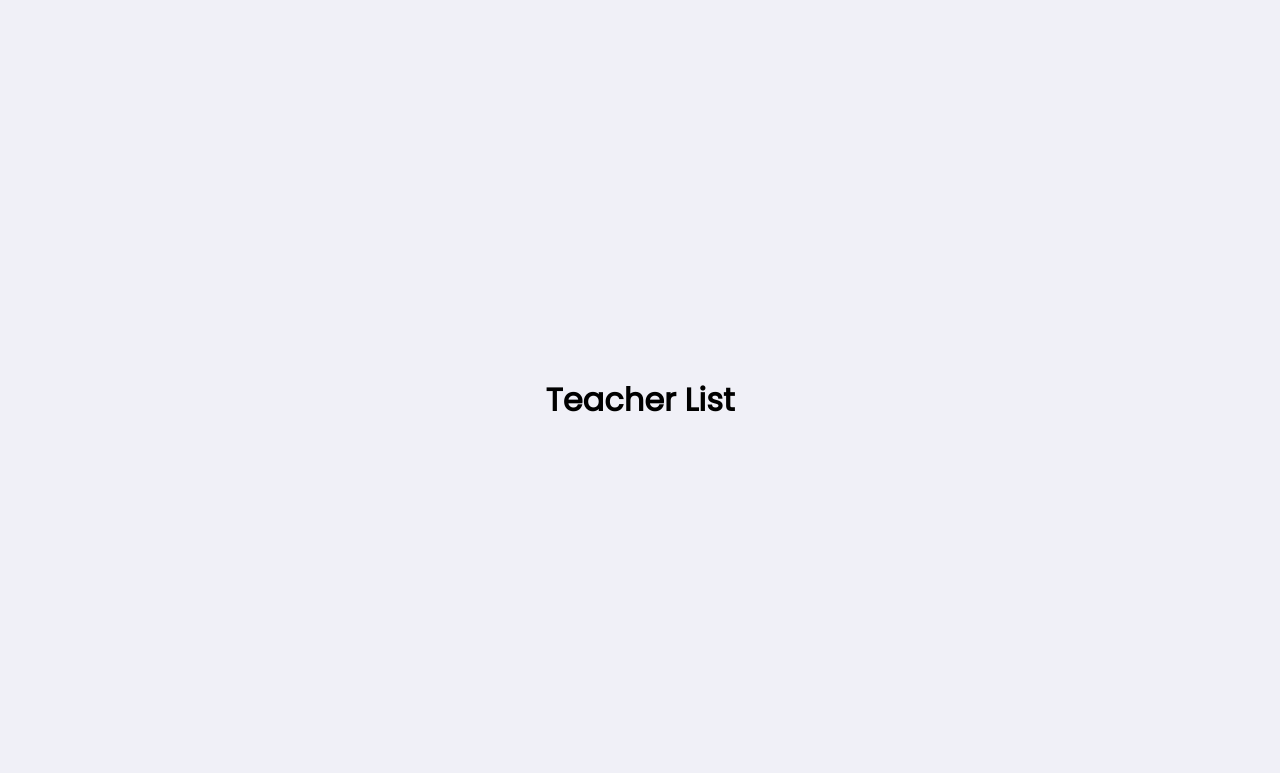
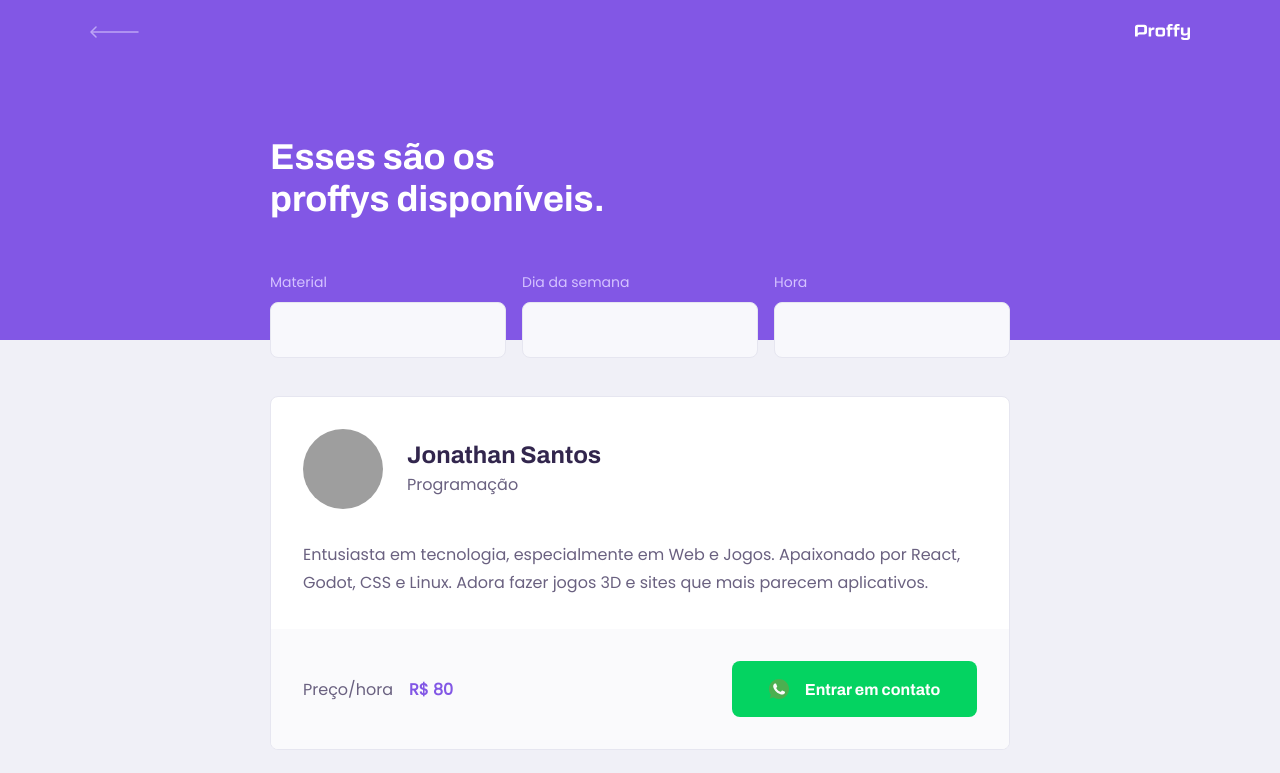
Before and after one commit to jonathan-santos/proffy-web, a React (Create React App) app: page /study in a window 1280 px wide. Shown: the top 773 px of the page. Built offline with nearby package versions, Linux system fonts and the light colour scheme; grey boxes are pictures that could not be loaded.

Commit message:
Filled teacherList page and started teacherForm page, created components pageHeader and teacherItem, modified global.css

```diff
--- a/src/assets/styles/global.css
+++ b/src/assets/styles/global.css
@@ -46,6 +46,7 @@ input,
 button,
 textarea {
     font: 500 1.6rem Poppins;
+    color: var(--color-text-base);
 }
 
 .container {
--- /dev/null
+++ b/src/components/pageHeader/index.tsx
@@ -0,0 +1,29 @@
+import React from 'react'
+import { Link } from 'react-router-dom'
+
+import logoImg from '../../assets/images/logo.svg'
+import backIcon from '../../assets/images/icons/back.svg'
+
+import './styles.css'
+
+interface PageHeaderProps {
+  title: string
+}
+
+const PageHeader: React.FC<PageHeaderProps> = ({ title, children }) => (
+  <header className='page-header'>
+    <div className='top-bar-container'>
+      <Link to='/'>
+        <img src={backIcon} alt='Back' />
+      </Link>
+      <img src={logoImg} alt='Proffy' />
+    </div>
+
+    <div className='header-content'>
+      <strong>{title}</strong>
+      {children}
+    </div>
+  </header>
+)
+
+export default PageHeader
--- /dev/null
+++ b/src/components/pageHeader/styles.css
@@ -0,0 +1,66 @@
+.page-header {
+  display: flex;
+  flex-direction: column;
+  background-color: var(--color-primary);
+}
+
+.page-header .top-bar-container {
+  width: 90%;
+  margin: 0 auto;
+  display: flex;
+  justify-content: space-between;
+  align-items: center;
+  color: var(--color-text-in-primary);
+  padding: 1.6rem 0;
+}
+
+.page-header .top-bar-container a {
+  height: 3.2rem;
+  transition: opacity 0.2s;
+}
+
+.page-header .top-bar-container a:hover {
+  opacity: 0.6;
+}
+
+.page-header .top-bar-container > img {
+  height: 1.6rem;
+}
+
+.page-header .header-content {
+  width: 90%;
+  margin: 0 auto;
+  position: relative;
+  margin: 3.2rem auto;
+}
+
+.page-header .header-content strong {
+  font: 700 3.6rem Archivo;
+  line-height: 4.2rem;
+  color: var(--color-title-in-primary);
+}
+
+@media (min-width: 700px) {
+  .page-header {
+    height: 340px;
+  }
+
+  .page-header .top-bar-container {
+    max-width: 1100px;
+  }
+
+  .page-header .header-content {
+    flex: 1;
+    max-width: 740px;
+    margin: 0 auto;
+    padding-bottom: 48px;
+    display: flex;
+    flex-direction: column;
+    justify-content: center;
+    align-items: flex-start;
+  }
+
+  .page-header .header-content strong {
+    max-width: 350px;
+  }
+}
--- /dev/null
+++ b/src/components/teacherItem/index.tsx
@@ -0,0 +1,39 @@
+import React from 'react'
+
+import whatsappIcon from '../../assets/images/icons/whatsapp.svg'
+
+import './styles.css'
+
+interface TeacherItemProps {
+  teacher: any
+}
+
+const TeacherItem: React.FC<TeacherItemProps> = ({ teacher }) => (
+  <article className='teacher-item'>
+    <header>
+      <img src='https://avatars0.githubusercontent.com/u/18014023?s=460&u=37a96704fa38c8ad238e053ea4dda9a97f1ff297&v=4' alt='Foto'/>
+      <div>
+        <strong>{teacher.name}</strong>
+        <span>{teacher.area}</span>
+      </div>
+    </header>
+
+    <p>
+      {teacher.introduction}
+    </p>
+
+    <footer>
+      <p>
+        Preço/hora
+        <strong>R$ {teacher.price}</strong>
+
+      </p>
+      <button type='button'>
+        <img src={whatsappIcon} alt='Whatsapp' />
+        Entrar em contato
+      </button>
+    </footer>
+  </article>
+)
+
+export default TeacherItem
--- /dev/null
+++ b/src/components/teacherItem/styles.css
@@ -0,0 +1,102 @@
+.teacher-item {
+  background: var(--color-box-base);
+  border: 1px solid var(--color-line-in-white);
+  border-radius: 0.8rem;
+  margin-top: 2.4rem;
+  overflow: hidden;
+}
+
+.teacher-item header {
+  padding: 3.2rem 2rem;
+  display: flex;
+  align-items: center;
+}
+
+.teacher-item header img {
+  width: 8rem;
+  height: 8rem;
+  border-radius: 50%;
+}
+
+.teacher-item header div {
+  margin-left: 2.4rem;
+}
+
+.teacher-item header div strong {
+  font: 700 2.4rem Archivo;
+  display: block;
+  color: var(--color-text-title);
+}
+
+.teacher-item header div span {
+  font-size: 1.6rem;
+  display: block;
+  margin-top: 0.4rem;
+}
+
+.teacher-item > p {
+  padding: 0 2rem;
+  font-size: 1.6rem;
+  line-height: 2.8rem;
+}
+
+.teacher-item footer {
+  padding: 3.2rem 2rem;
+  background: var(--color-box-footer);
+  border-top: var(--color-line-in-white);
+  margin-top: 3.2rem;
+  display: flex;
+  align-items: center;
+  justify-content: space-between;
+}
+
+.teacher-item footer p strong {
+  color: var(--color-primary);
+  font-size: 1.6rem;
+  display: block;
+}
+
+.teacher-item footer button {
+  width: 20rem;
+  height: 5.6rem;
+  background: var(--color-secundary);
+  color: var(--color-button-text);
+  border: 0;
+  border-radius: 0.8rem;
+  cursor: pointer;
+  font: 700 1.4rem Archivo;
+  display: flex;
+  align-items: center;
+  justify-content: space-evenly;
+  transition: 0.2s;
+}
+
+.teacher-item footer button:hover {
+  background: var(--color-secundary-dark);
+}
+
+@media (min-width: 700px) {
+  .teacher-item header,
+  .teacher-item footer {
+    padding: 3.2rem;
+  }
+
+  .teacher-item > p {
+    padding: 0 3.2rem;
+  }
+
+  .teacher-item footer p strong {
+    display: initial;
+    margin-left: 1.6rem;
+  }
+
+  .teacher-item footer button {
+    width: 24.5rem;
+    font-size: 1.6rem;
+    justify-content: center;
+  }
+
+  .teacher-item footer button img {
+    margin-right: 1.6rem;
+  }
+}
--- a/src/pages/teacherForm/index.tsx
+++ b/src/pages/teacherForm/index.tsx
@@ -1,7 +1,13 @@
 import React from 'react'
 
+import PageHeader from '../../components/pageHeader'
+
+import './styles.css'
+
 const TeacherForm = () => (
-  <h1>Teacher Form</h1>
+  <div id='page-teacher-form' className='container'>
+    <PageHeader title='Que incrível que você quer dar aulas!' />
+  </div>
 )
 
 export default TeacherForm
--- a/src/pages/teacherList/index.tsx
+++ b/src/pages/teacherList/index.tsx
@@ -1,7 +1,60 @@
 import React from 'react'
 
+import PageHeader from '../../components/pageHeader'
+import TeacherItem from '../../components/teacherItem'
+
+import './styles.css'
+
 const TeacherList = () => (
-  <h1>Teacher List</h1>
+  <div id='page-teacher-list' className='container'>
+    <PageHeader title='Esses são os proffys disponíveis.'>
+      <form id='search-teachers'>
+        <div className='input-block'>
+          <label htmlFor='subject'>Material</label>
+          <input id='subject' type='text' />
+        </div>
+
+        <div className='input-block'>
+          <label htmlFor='week-day'>Dia da semana</label>
+          <input id='week-day' type='text' />
+        </div>
+
+        <div className='input-block'>
+          <label htmlFor='time'>Hora</label>
+          <input id='time' type='text' />
+        </div>
+      </form>
+    </PageHeader>
+
+    <main>
+      <TeacherItem
+        teacher={{
+          name: 'Jonathan Santos',
+          area: 'Programação',
+          introduction: 'Entusiasta em tecnologia, especialmente em Web e Jogos. Apaixonado por React, Godot, CSS e Linux. Adora fazer jogos 3D e sites que mais parecem aplicativos.',
+          price: 80.00
+        }}
+      />
+
+      <TeacherItem
+        teacher={{
+          name: 'Jonathan Santos',
+          area: 'Programação',
+          introduction: 'Entusiasta em tecnologia, especialmente em Web e Jogos. Apaixonado por React, Godot, CSS e Linux. Adora fazer jogos 3D e sites que mais parecem aplicativos.',
+          price: 80.00
+        }}
+      />
+
+      <TeacherItem
+        teacher={{
+          name: 'Jonathan Santos',
+          area: 'Programação',
+          introduction: 'Entusiasta em tecnologia, especialmente em Web e Jogos. Apaixonado por React, Godot, CSS e Linux. Adora fazer jogos 3D e sites que mais parecem aplicativos.',
+          price: 80.00
+        }}
+      />
+    </main>
+  </div>
 )
 
 export default TeacherList
--- /dev/null
+++ b/src/pages/teacherList/styles.css
@@ -0,0 +1,77 @@
+#page-teacher-list {
+  width: 100vw;
+  height: 100vh;
+}
+
+#search-teachers {
+  margin-top: 3.2rem;
+}
+
+#search-teachers label {
+  color: var(--color-text-in-primary);
+}
+
+#search-teachers .input-block {
+  position: relative;
+}
+
+#search-teachers .input-block + .input-block {
+  margin-top: 1.4rem;
+}
+
+#search-teachers .input-block label {
+  font-size: 1.4rem;
+}
+
+#search-teachers .input-block input {
+  width: 100%;
+  height: 5.6rem;
+  margin-top: 0.8rem;
+  border-radius: 0.8rem;
+  background-color: var(--color-input-background);
+  border: 1px solid var(--color-line-in-white);
+  outline: 0;
+  padding: 0 1.6rem;
+  font: 1.6rem Archivo;
+}
+
+#search-teachers .input-block:focus-within::after {
+  width: calc(100% - 3.2rem);
+  height: 2px;
+  content: '';
+  background: var(--color-primary-light);
+  position: absolute;
+  left: 1.6rem;
+  right: 1.6rem;
+  bottom: 0;
+
+}
+
+#page-teacher-list main {
+  margin: 3.2rem auto;
+  width: 90%;
+}
+
+@media (min-width: 700px) {
+  #page-teacher-list {
+    max-width: 100%;
+  }
+
+  #search-teachers {
+    display: grid;
+    grid-template-columns: repeat(3, 1fr);
+    column-gap: 16px;
+    position: absolute;
+    bottom: -18px;
+  }
+
+  #search-teachers .input-block + .input-block {
+    margin-top: 0;
+  }
+
+  #page-teacher-list main {
+    padding: 3.2rem 0;
+    max-width: 740px;
+    margin: 0 auto;
+  }
+}
```
Also changed, not shown: src/pages/teacherForm/styles.css (added).
